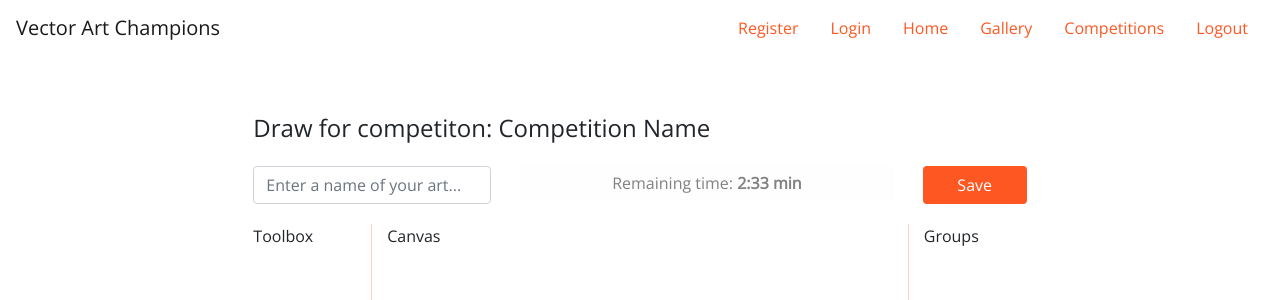
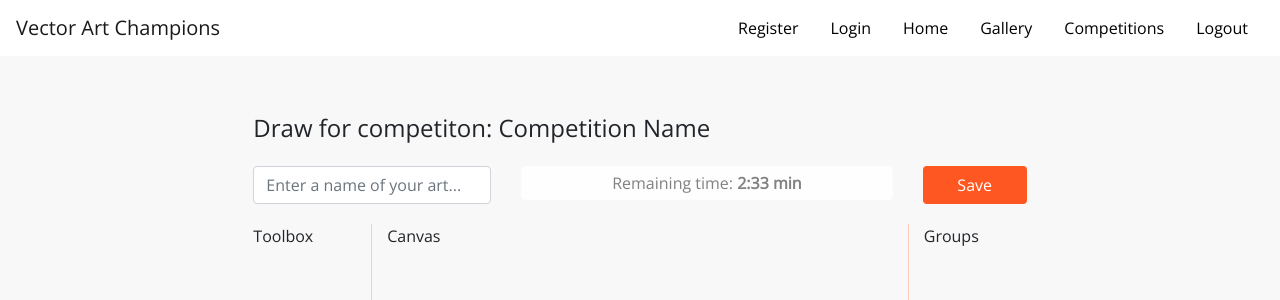
Before and after one commit to jBesic/vac-12512512512, a React (Create React App) app: page /canvas in a window 1280 px wide. Shown: the top 300 px of the page. Built offline with nearby package versions, Linux system fonts and the light colour scheme.

Commit message:
Change color for navigation items

```diff
--- a/src/assets/styles/_palette.scss
+++ b/src/assets/styles/_palette.scss
@@ -1,4 +1,3 @@
-$color1: #FF5722;
 $color1: #FFCCBC;
 $color2: #FFAB91;
 $color3: #FF8A65;
@@ -10,3 +9,4 @@ $color8: #D84315;
 $color9: #BF360C;
 $color10: #FFFFFF;
 $color11: #000000;
+$color12: #FF5722;
--- a/src/assets/styles/main.scss
+++ b/src/assets/styles/main.scss
@@ -10,6 +10,7 @@
 html,
 body,
 #root {
+    background-color: #F8F8F8;
     font-family: 'Open Sans', sans-serif;
     height: 100%;
     margin: 0;
@@ -22,6 +23,7 @@ body,
 }
 
 .main {
+    background-color: #F8F8F8;
     height: 100%;
     padding-top: 7%;
     position: relative;
--- a/src/components/Navigation/Navigation.scss
+++ b/src/components/Navigation/Navigation.scss
@@ -5,7 +5,7 @@
 }
 
 .nav-link {
-    color: $color5;
+    color: $color11;
 
     &:hover {
         color: $color4;
```
